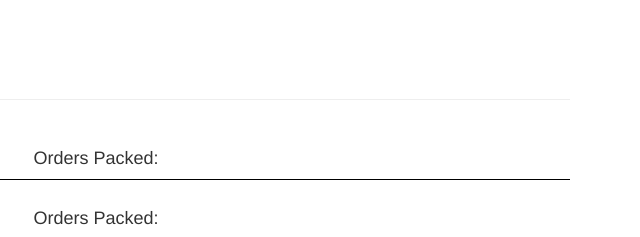
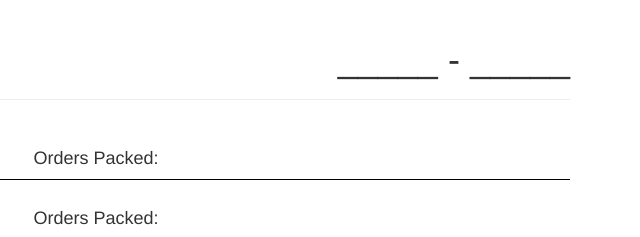
Before and after one commit to AWholeNewOrg/shipperzzz, a website: page index.html in a window 1280 px wide. Shown: the top 237 px of the page, 640-1280 px from the left. Drawn offline with Linux system fonts and the light colour scheme.

Commit message:
add batch range to top

```diff
--- a/index.html
+++ b/index.html
@@ -68,7 +68,10 @@
 
 <div id="pdfme" class="container">
   <div class="page-header">
-    <h1>Batch Sheet</h1>
+    <h1>Batch Sheet <span class="pull-right"><span
+        id="batchFirst">_____</span> -
+    <span
+        id="batchLast">_____</span></span></h1>
   </div>
   <div class="row">
     <div class="col-lg-12">
--- a/scripts/main.js
+++ b/scripts/main.js
@@ -65,6 +65,9 @@ require(['jquery', 'jspdf', 'html2canvas'], function ($, jsPDF) {
                     }
                 }
             );
+
+            $('#batchFirst').text(picks2[0]);
+            $('#batchLast').text(picks2[picks2.length - 1]);
 
             var mainBody = $('#mainTable > tbody');
             mainBody.html("");
```
